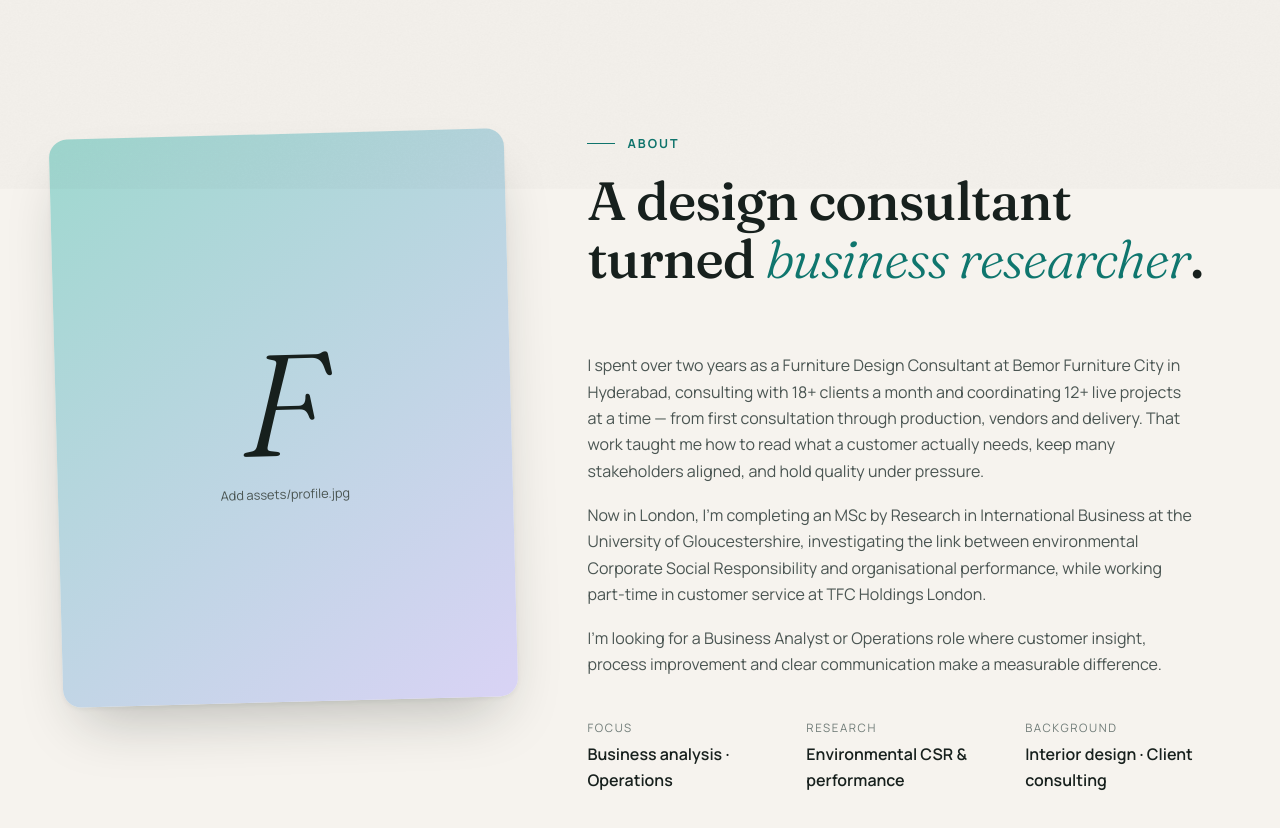
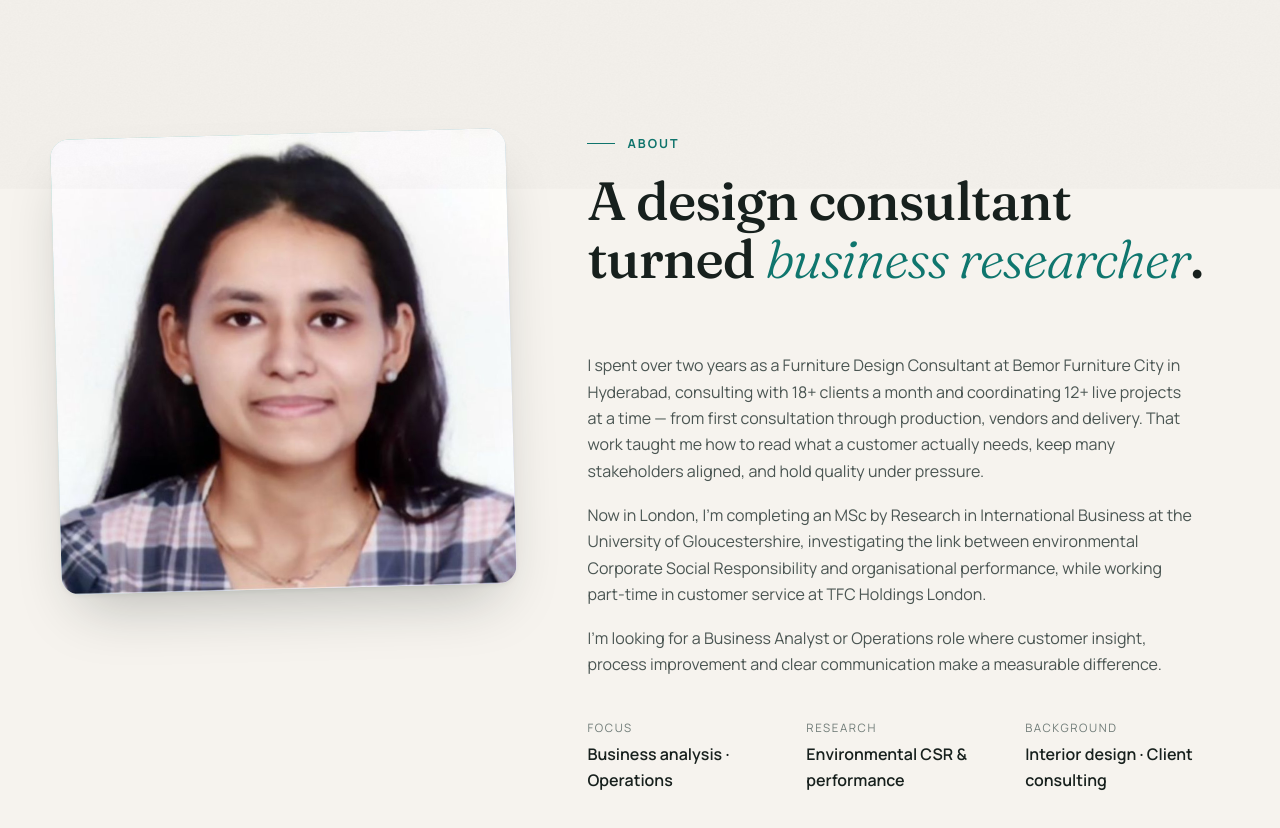
Before and after one commit to abdulrehman60dev/florencydalsania.github.io, a plain HTML site: page index.html in a window 1280 px wide. Shown: the part 1040-1868 px from the top of the page. Drawn offline with Linux system fonts and the light colour scheme.

Commit message:
Add profile photo; square portrait frame; tidy README

```diff
--- a/index.html
+++ b/index.html
@@ -137,9 +137,9 @@
     <section class="section about" id="about" aria-labelledby="about-title">
       <div class="container grid grid--about">
         <div class="about__media reveal">
-          <!-- PLACEHOLDER: drop a portrait at assets/profile.jpg (recommended 800×1000). -->
+          <!-- Portrait: assets/profile.jpg (800×800, from LinkedIn). Swap for a higher-res photo if available. -->
           <figure class="portrait">
-            <img src="assets/profile.jpg" alt="Portrait of Florency Dalsania" width="800" height="1000" loading="lazy"
+            <img src="assets/profile.jpg" alt="Portrait of Florency Dalsania" width="800" height="800" loading="lazy"
                  onerror="this.parentNode.classList.add('portrait--empty')">
             <figcaption class="portrait__fallback" aria-hidden="true">
               <span>F</span>
--- a/styles.css
+++ b/styles.css
@@ -375,7 +375,7 @@ body.menu-open { overflow: hidden; }
 /* About */
 .grid--about { display: grid; grid-template-columns: minmax(260px, 5fr) 7fr; gap: clamp(40px, 6vw, 96px); align-items: start; }
 .portrait {
-  position: relative; aspect-ratio: 4/5; border-radius: var(--radius); overflow: hidden;
+  position: relative; aspect-ratio: 1/1; border-radius: var(--radius); overflow: hidden;
   background: linear-gradient(140deg, var(--blob-1), var(--blob-3)); box-shadow: var(--shadow-lg);
   transform: rotate(-1.5deg);
 }
```
Also changed, not shown: assets/profile.jpg (added), 2 other files.
